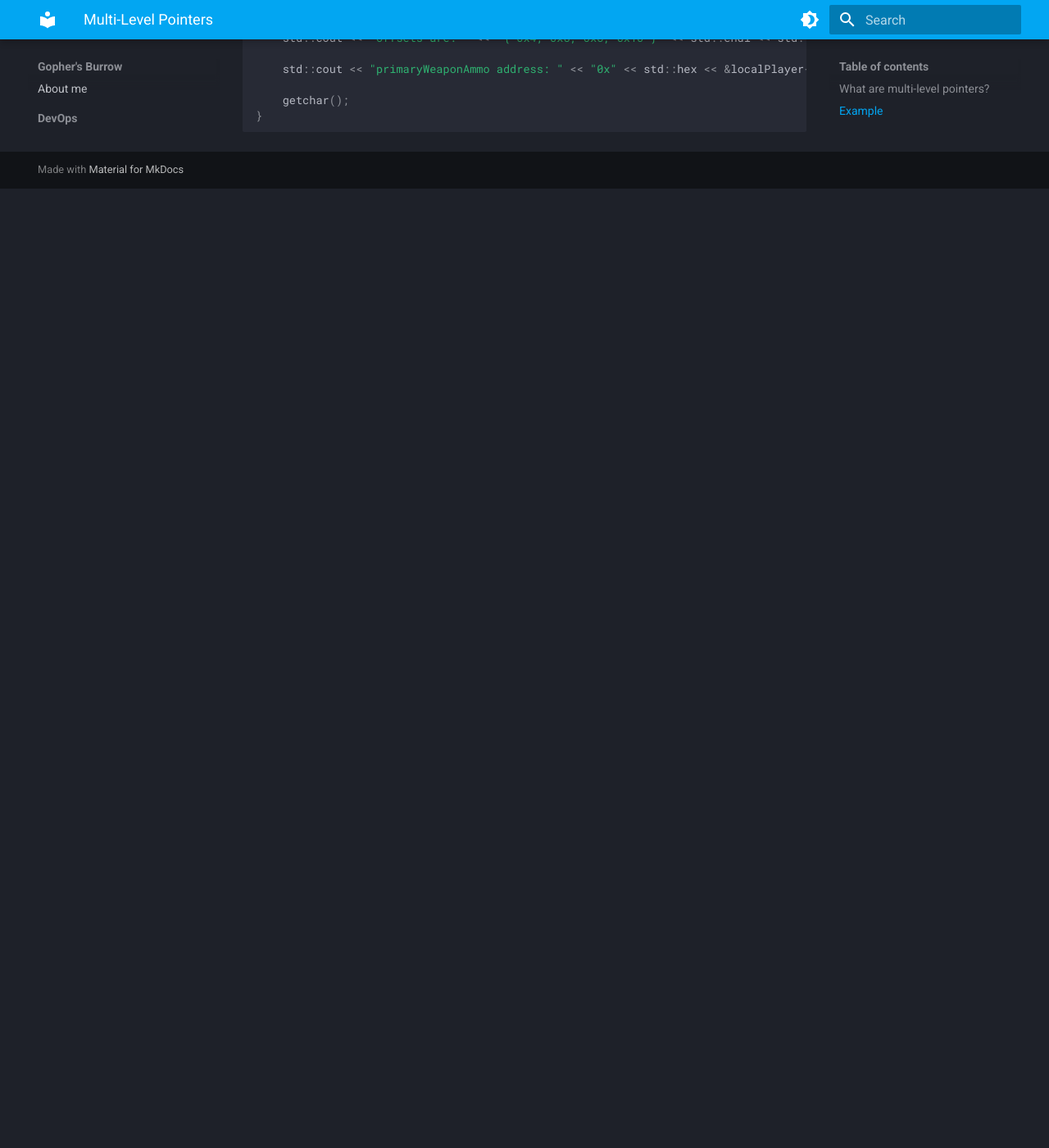
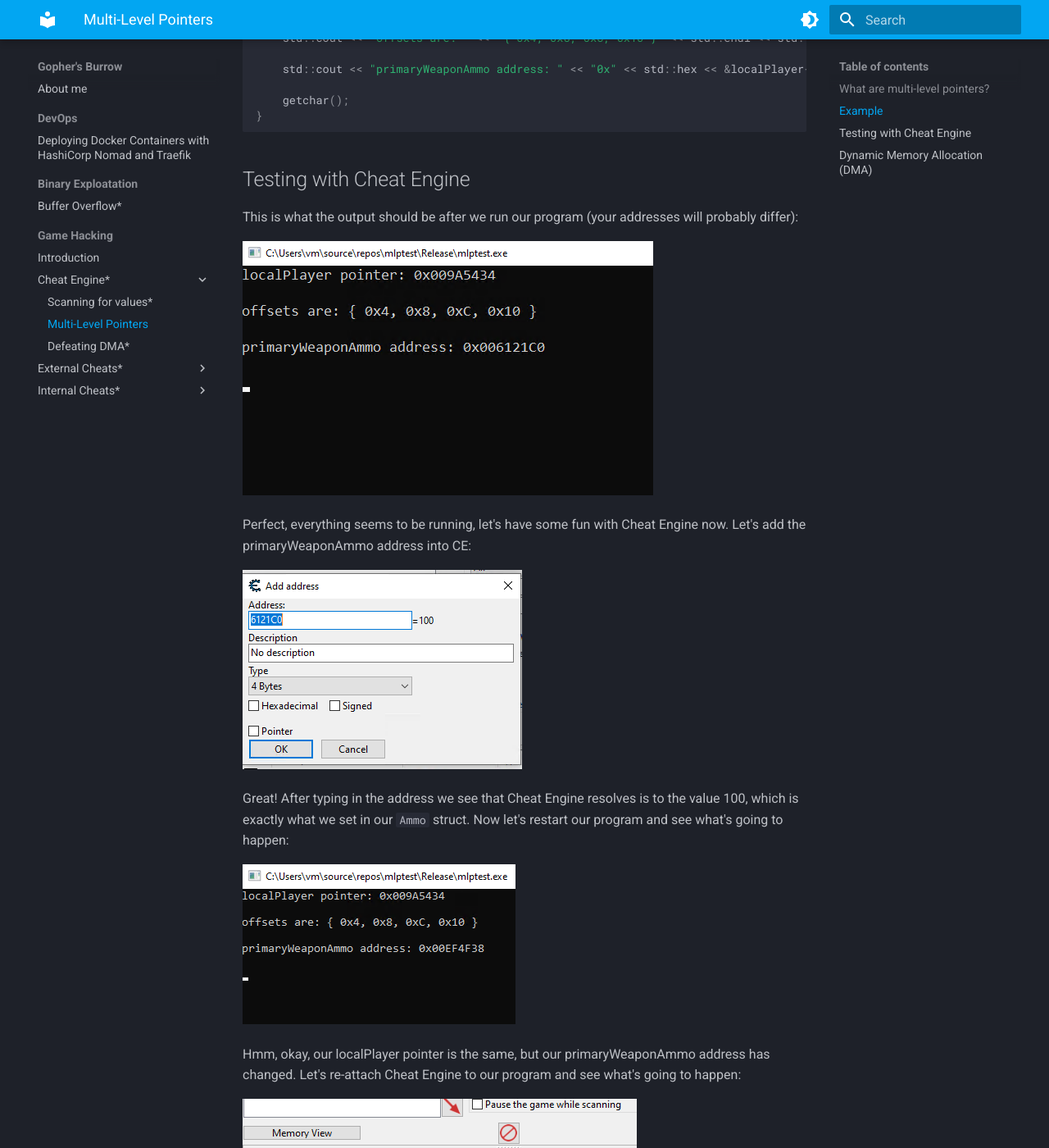
Before and after one commit to XiovV/blog, an MkDocs documentation site: the page built from docs/game_hacking/multi_level_pointers.md, in a window 1280 px wide and 1400 px high, scrolled down 2368 px. Shown: the whole window at 82% size. Built offline with MkDocs 1.6.1 and Material for MkDocs 9.7.7, drawn with Linux system fonts in a browser that asks for light colours; before the commit the page ends 2598 px from its top, so only the background shows below that; some of the changed text lies outside the part shown.

Commit message:
add testing with cheat engine section

````diff
--- a/docs/game_hacking/multi_level_pointers.md
+++ b/docs/game_hacking/multi_level_pointers.md
@@ -93,3 +93,27 @@
     getchar();
 }
 ```
+
+## Testing with Cheat Engine
+This is what the output should be after we run our program (your addresses will probably differ):
+
+![mlp console](/assets/images/mlp-console1.png)
+
+Perfect, everything seems to be running, let's have some fun with Cheat Engine now. Let's add the primaryWeaponAmmo address into CE:
+
+![mlp cheat engine](/assets/images/mlp-ce1.png)
+
+Great! After typing in the address we see that Cheat Engine resolves is to the value 100, which is exactly what we set in our `Ammo` struct. Now let's restart our program and see what's going to happen:
+
+![mlp console](/assets/images/mlp-console2.png)
+
+Hmm, okay, our localPlayer pointer is the same, but our primaryWeaponAmmo address has changed. Let's re-attach Cheat Engine to our program and see what's going to happen:
+
+![mlp cheat engine](/assets/images/mlp-ce2.png)
+
+Uh oh! That's not good. As the address of the primaryWeaponAmmo variable has changed, the address we used previously doesn't work anymore. This is due to Dynamic Memory Allocation (DMA).
+
+## Dynamic Memory Allocation (DMA)
+TODO: add a DMA explanation here.
+
+This is where multi-level pointers come in.
````
Also changed, not shown: docs/assets/images/mlp-ce1.png (added), docs/assets/images/mlp-ce2.png (added), docs/assets/images/mlp-console1.png (added), docs/assets/images/mlp-console2.png (added).
